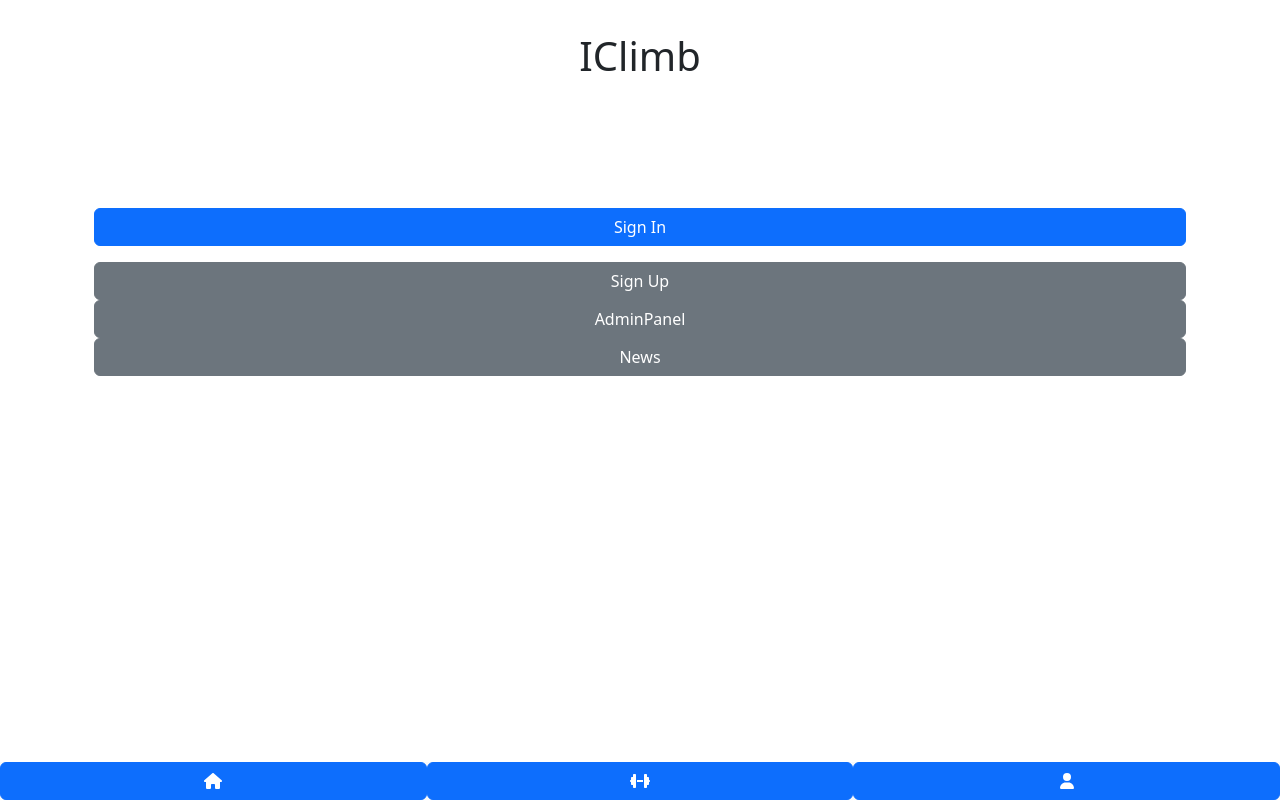
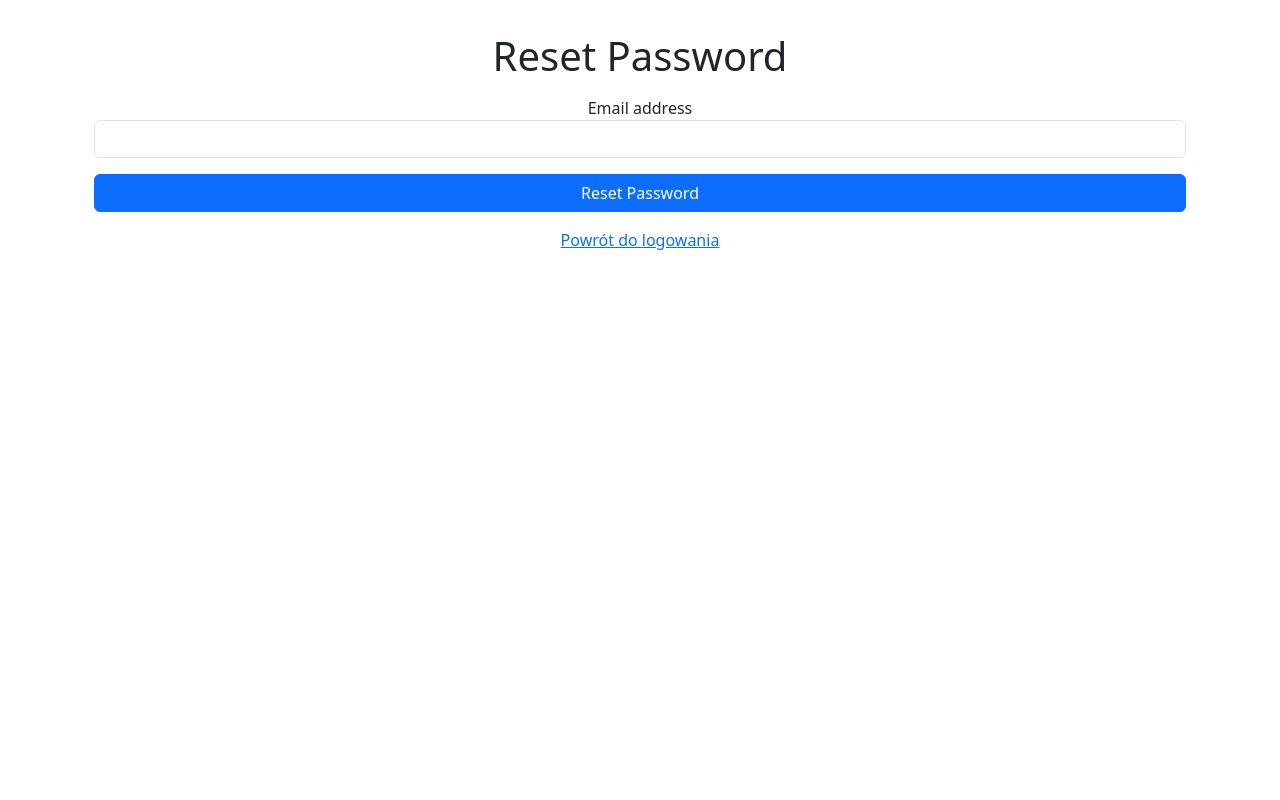
Before and after one commit to Lucius17/IClimb-client, a React (Vite) app: page /forgot-password in a window 1280 px wide. Before the commit this address led to /. Built offline with nearby package versions, Linux system fonts and the light colour scheme.

Commit message:
Dodanie zapomniałem hasła

```diff
--- a/src/App.jsx
+++ b/src/App.jsx
@@ -12,6 +12,7 @@ import AdminPanel from './components/AdminPanel';
 import SuperAdminPanel from './components/SuperAdminPanel';
 import News from './components/News';
 import GymList from "./components/GymList.jsx";
+import ForgotPassword from './components/ForgotPassword.jsx';
 
 
 
@@ -36,6 +37,7 @@ function App() {
           <Route path="/admin/*" element={<AdminPanel />} />
           <Route path="/superadmin" element={<SuperAdminPanel />} />
           <Route path="/admin/:centerId/*" element={<AdminPanel />} />
+          <Route path="/forgot-password" element={<ForgotPassword />} />
           <Route path="*" element={<Navigate to="/" />} />
 
         </Routes>
--- /dev/null
+++ b/src/components/ForgotPassword.jsx
@@ -0,0 +1,38 @@
+import React, { useState } from 'react';
+import { Link } from 'react-router-dom';
+
+function ForgotPassword() {
+  const [email, setEmail] = useState('');
+
+  const handleReset = (event) => {
+    event.preventDefault();
+    // Logika resetowania hasła
+    console.log('Resetowanie hasła dla:', email);
+    alert("Link do resetowania hasła został wysłany!");
+  };
+
+  return (
+    <div className="container text-center">
+      <h1>Reset Password</h1>
+      <form onSubmit={handleReset} className="mt-3">
+        <div className="form-group">
+          <label htmlFor="email">Email address</label>
+          <input
+            type="email"
+            className="form-control"
+            id="email"
+            value={email}
+            onChange={(e) => setEmail(e.target.value)}
+            required
+          />
+        </div>
+        <button type="submit" className="btn btn-primary mt-3 w-100">Reset Password</button>
+      </form>
+      <div className="mt-3">
+        <Link to="/login">Powrót do logowania</Link>
+      </div>
+    </div>
+  );
+}
+
+export default ForgotPassword;
--- a/src/components/LogIn.jsx
+++ b/src/components/LogIn.jsx
@@ -1,4 +1,5 @@
 import React, { useState } from 'react';
+import { Link } from 'react-router-dom';
 
 function LogIn({ onSignIn }) {
   const [email, setEmail] = useState('');
@@ -39,6 +40,9 @@ function LogIn({ onSignIn }) {
         </div>
         <button type="submit" className="btn btn-primary mt-3 w-100">Log In</button>
       </form>
+      <div className="mt-3">
+        <Link to="/forgot-password">Zapomniałem hasła</Link>
+      </div>
     </div>
   );
 }
```
